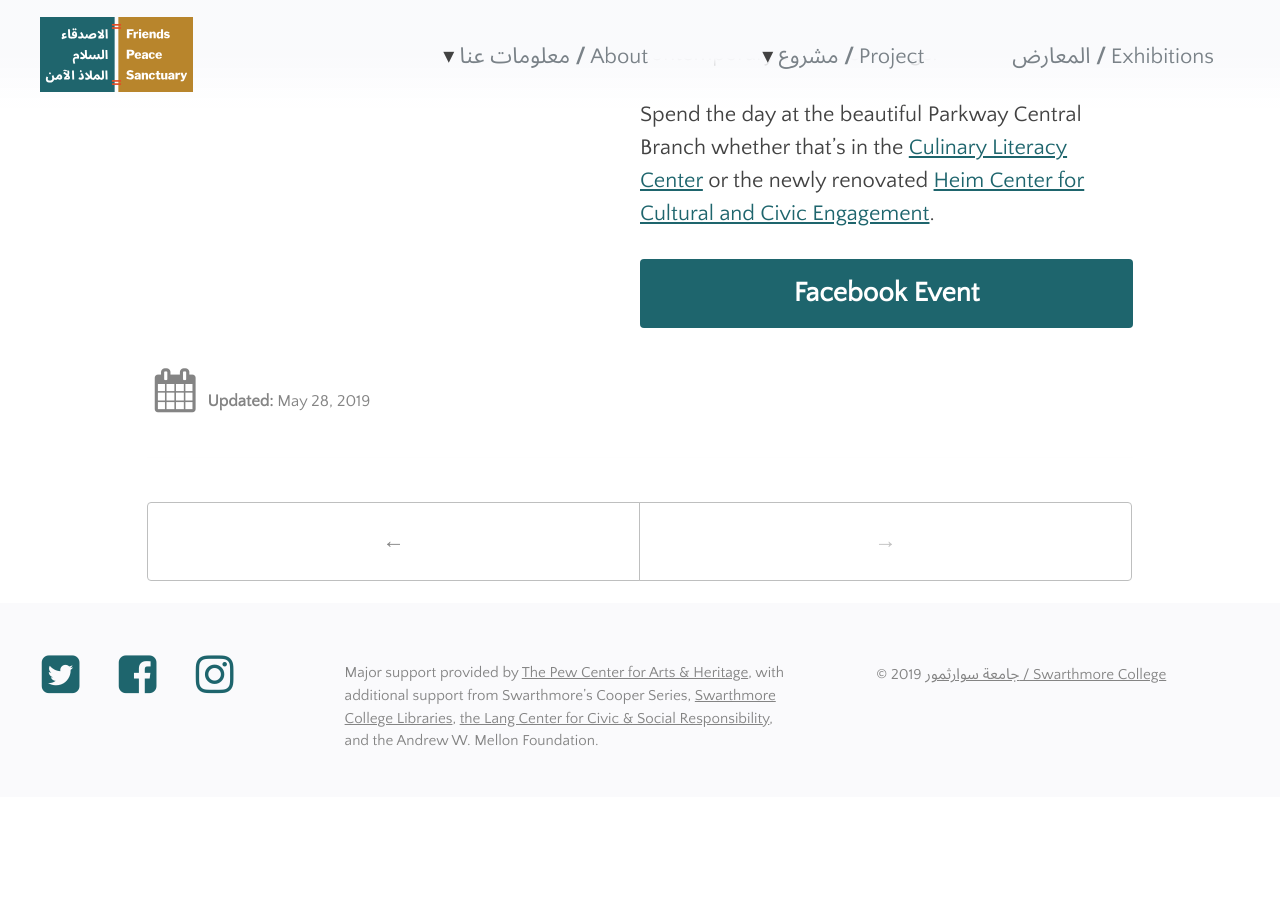
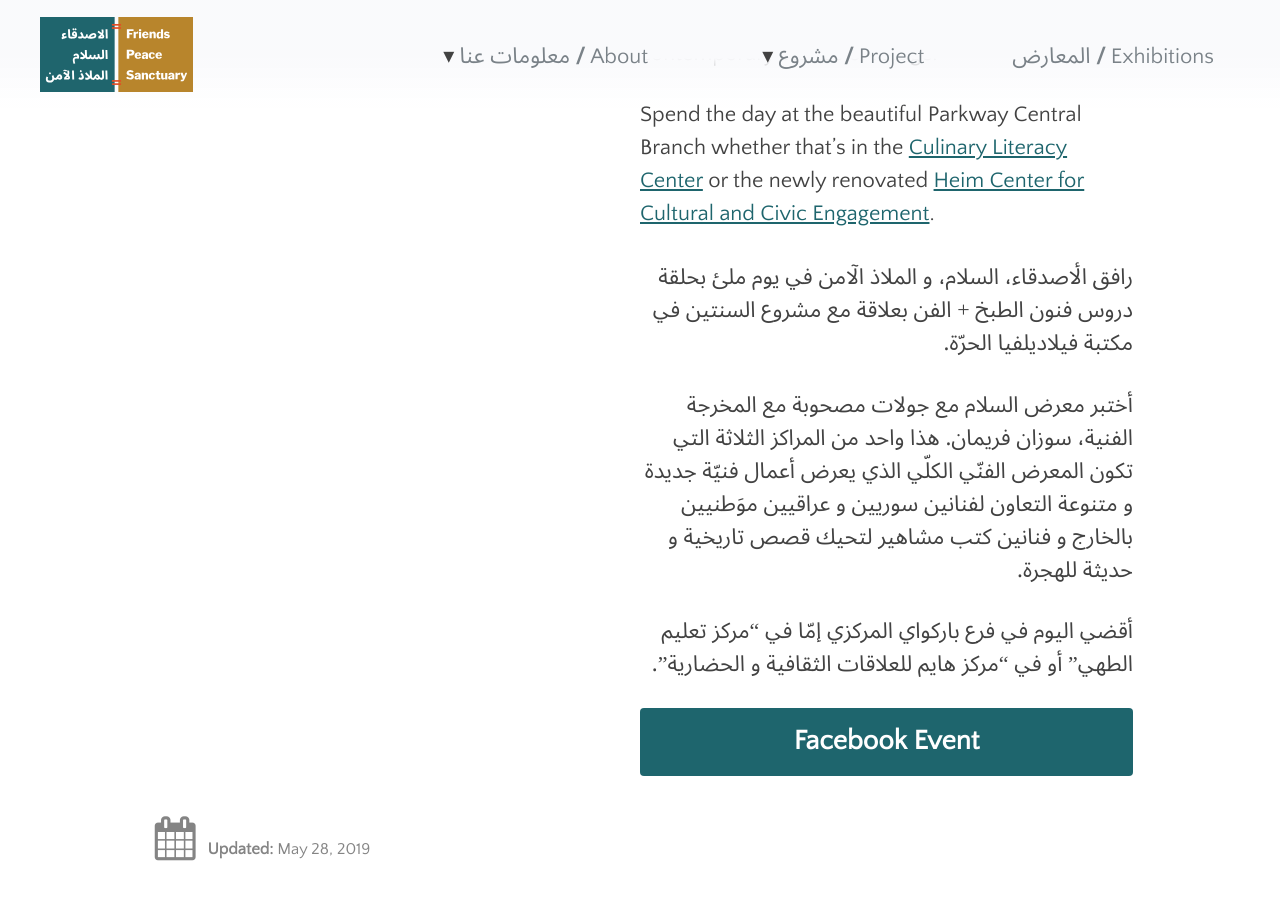
Before and after one commit to swat-ds/fps.swarthmore.edu, a Jekyll site: the page built from _posts/2019-05-28-peace-open-house-and-reception.md, in a window 1280 px wide and 900 px high, scrolled down 746 px. Built offline with Jekyll 4.4.1, drawn with Linux system fonts in a browser that asks for light colours; before the commit the page ends 1543 px from its top, so only the background shows below that.

Commit message:
Update 2019-05-28-peace-open-house-and-reception.md

```diff
--- a/_posts/2019-05-28-peace-open-house-and-reception.md
+++ b/_posts/2019-05-28-peace-open-house-and-reception.md
@@ -19,3 +19,10 @@ event_location_ar: المكتبة الحرة الرائيسي
 Join _Friends, Peace, and Sanctuary_ for a day filled with culinary + art workshops connected to the two-year project at The Free Library of Philadelphia. Experience the _Peace_ exhibition with guided tours from Artistic Director, Suzanne Seesman. This is one of three sites that make up the full exhibition that showcases newly created and collaborative artworks by resettled Syrians and Iraqis & renowned book artists that interweave historic and contemporary stories of refuge.
 
 Spend the day at the beautiful Parkway Central Branch whether that’s in the [Culinary Literacy Center](https://libwww.freelibrary.org/programs/culinary/) or the newly renovated [Heim Center for Cultural and Civic Engagement](https://libwww.freelibrary.org/blog/post/3712).
+
+رافق الأصدقاء، السلام، و الملاذ الآمن في يوم ملئ بحلقة دروس فنون الطبخ + الفن بعلاقة مع مشروع السنتين في مكتبة فيلاديلفيا الحرّة.
+{: .ar}
+أختبر معرض السلام مع جولات مصحوبة مع المخرجة الفنية، سوزان فريمان. هذا واحد من المراكز الثلاثة التي تكون المعرض الفنّي الكلّي الذي يعرض أعمال فنيّة جديدة و متنوعة التعاون لفنانين سوريين و عراقيين موَطنيين بالخارج و فنانين كتب مشاهير لتحيك قصص تاريخية و حديثة للهجرة.
+{: .ar}
+أقضي اليوم في فرع باركواي المركزي إمّا في "مركز تعليم الطهي" أو في "مركز هايم للعلاقات الثقافية و الحضارية".
+{: .ar}
```
